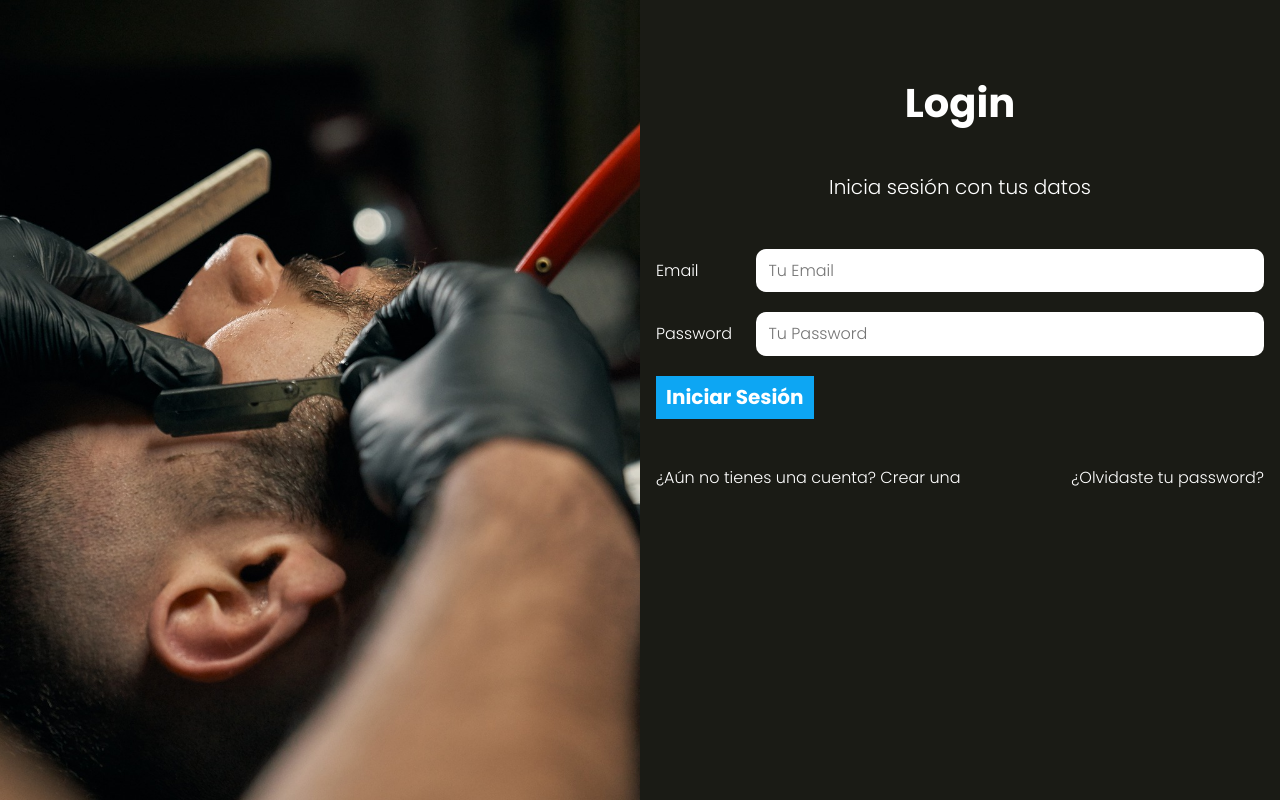
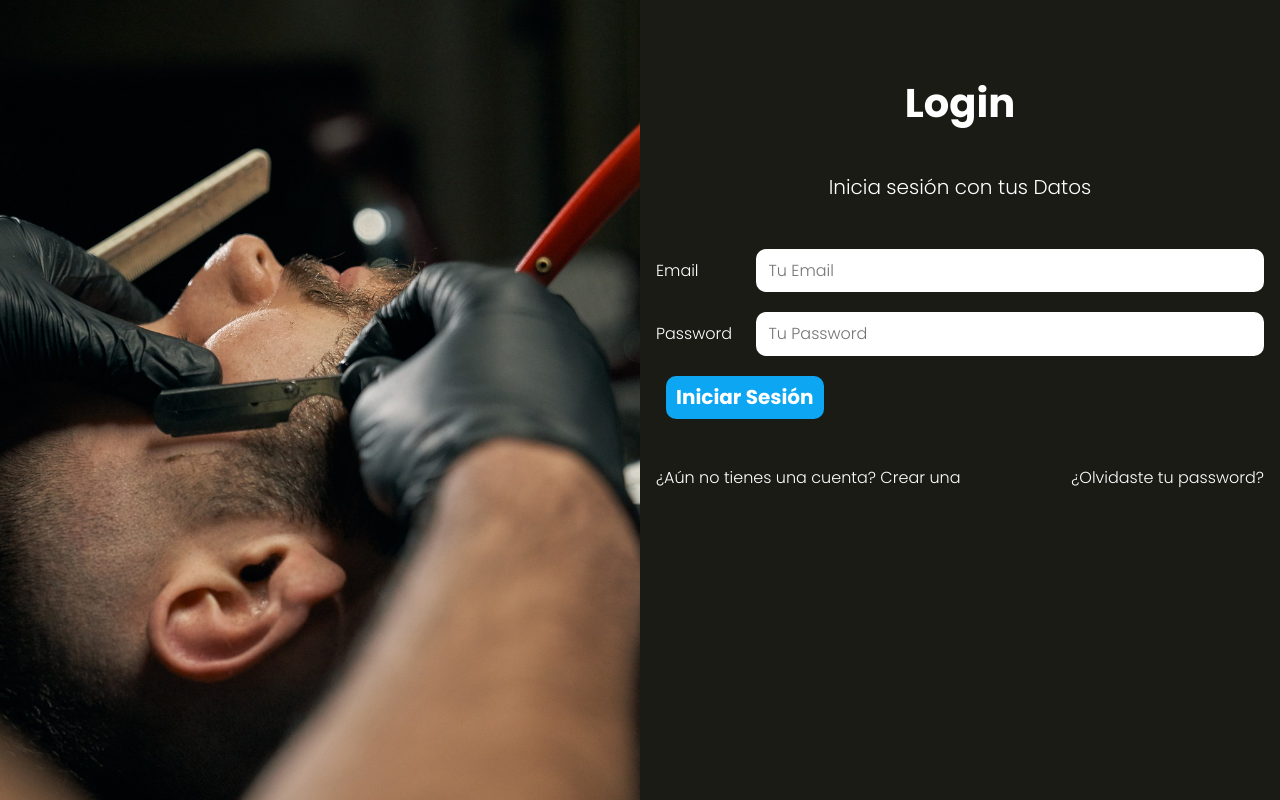
Before and after one commit to MaycolCG/App_Barberia, a PHP site: the page made by views/auth/login.php in a window 1280 px wide. Run offline with PHP 8.4, Linux system fonts and the light colour scheme; the template is opened without the code that fills it, so the values that code supplies are empty.

Commit message:
Actualización

```diff
--- a/includes/database.php
+++ b/includes/database.php
@@ -1,6 +1,6 @@
 <?php
 
-$db = mysqli_connect('localhost', 'root', '123456', '');
+$db = mysqli_connect('localhost', 'root', '123456', 'appsalon_mvc');
 
 
 if (!$db) {
--- a/src/scss/base/_mixins.scss
+++ b/src/scss/base/_mixins.scss
@@ -31,11 +31,10 @@
     transition-property: background-color;
     transition-duration: .3s;
     text-align: center;
-    width: 50%;
-    margin: 2rem 0;
-    display: flex;
-    justify-content: center;
-    align-items: center;
+    display: block;
+    width: 100%;
+    border-radius: 1rem;
+    margin: 1rem;
 
 
     @include tablet {
--- a/views/auth/login.php
+++ b/views/auth/login.php
@@ -1,5 +1,5 @@
 <h1 class="nombre-pagina">Login</h1>
-<p class="descripcion-pagina">Inicia sesión con tus datos</p>
+<p class="descripcion-pagina">Inicia sesión con tus Datos</p>
 
 <?php
     include_once __DIR__ . "/../templates/alertas.php";
```
Also changed, not shown: public/build/css/app.css, 1 other file.
